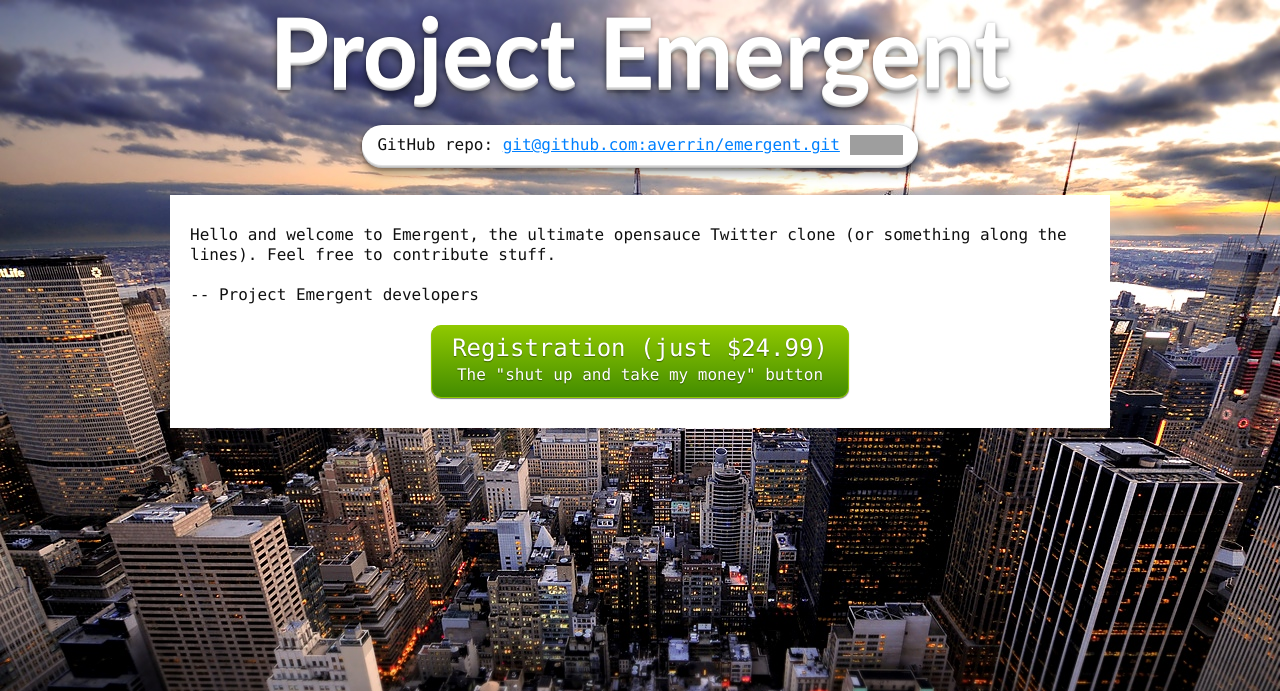
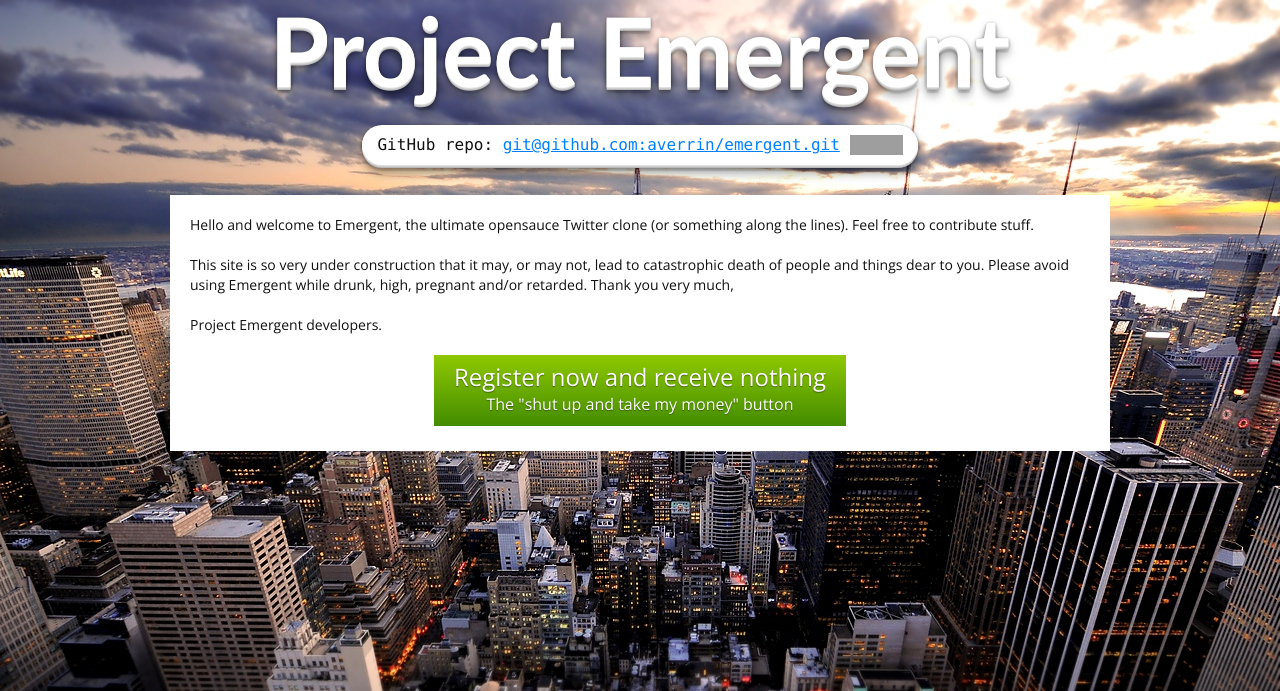
Before and after one commit to averrin/emergent, a Django app: page / in a window 1280 px wide. Shown: the top 691 px of the page. Run offline with Django 3.2, Linux system fonts and the light colour scheme; grey boxes are pictures that could not be loaded.

Commit message:
Update the landing page

```diff
--- a/static/start.css
+++ b/static/start.css
@@ -8,8 +8,10 @@ html {
 
 body {
     color: #fbfbfb;
+    font-family: 'Open Sans', 'Segoe UI', 'Droid Sans', sans-serif;
     margin: 0;
     text-rendering: optimizeLegibility;
+    -ms-overflow-style: scrollbar;
 }
 
 h1 {
@@ -65,10 +67,11 @@ p { margin: 0 0 20px; }
 .page {
     background: #fff;
     color: #101010;
-    font: 16px/20px Monaco, Consolas, monospace;
+    font-size: 14px;
+    line-height: 20px;
     margin: 30px auto 0;
     max-width: 900px;
-    padding: 30px 20px 10px;
+    padding: 20px 20px 5px;
 }
 
 .signup-wrap { text-align: center; }
@@ -81,9 +84,6 @@ p { margin: 0 0 20px; }
     background-image: -ms-linear-gradient(top, #8fc800 0%, #438c00 50%);
     background-image: linear-gradient(top, #8fc800 0%, #438c00 50%);
     background-size: auto 200%;
-    border: 1px solid #8fc800;
-    border-radius: 10px;
-    box-shadow: 0 1px 1px rgba(0, 0, 0, 0.5);
     color: #fff;
     display: inline-block;
     font-size: 24px;
@@ -98,7 +98,9 @@ p { margin: 0 0 20px; }
     transition: background-position 250ms;
 }
 
-.signup-btn small { font-size: 16px; }
+.signup-btn small {
+    font-size: 16px;
+}
 
 .signup-btn:hover { background-position: 0 50%; }
 .signup-btn:active { top: 2px; }
--- a/templates/index.html
+++ b/templates/index.html
@@ -3,6 +3,7 @@
     <head>
         <meta charset="utf-8">
         <title>Project Emergent</title>
+        <link rel="stylesheet" href="//fonts.googleapis.com/css?family=Open+Sans:300,400,600">
         <link rel="stylesheet" href="/static/start.css">
     </head>
     <body>
@@ -16,8 +17,11 @@
         <div class="page">
             <p>Hello and welcome to Emergent, the ultimate opensauce Twitter clone (or something along the lines).
             Feel free to contribute stuff.</p>
-            <p>-- Project Emergent developers</p>
-            <p class="signup-wrap"><a href="?" class="signup-btn">Registration (just $24.99)<br><small>The "shut up and take my money" button</small></a></p>
+            <p>This site is so very under construction that it may, or may not, lead to catastrophic death of people and things dear to you.
+            Please avoid using Emergent while drunk, high, pregnant and/or retarded. Thank you very much,</p>
+            <p>Project Emergent developers.</p>
+            <p class="signup-wrap"><a href="https://github.com/averrin/emergent" class="signup-btn">Register now and receive nothing<br>
+            <small>The "shut up and take my money" button</small></a></p>
         </div>
     </body>
 </html>
```
